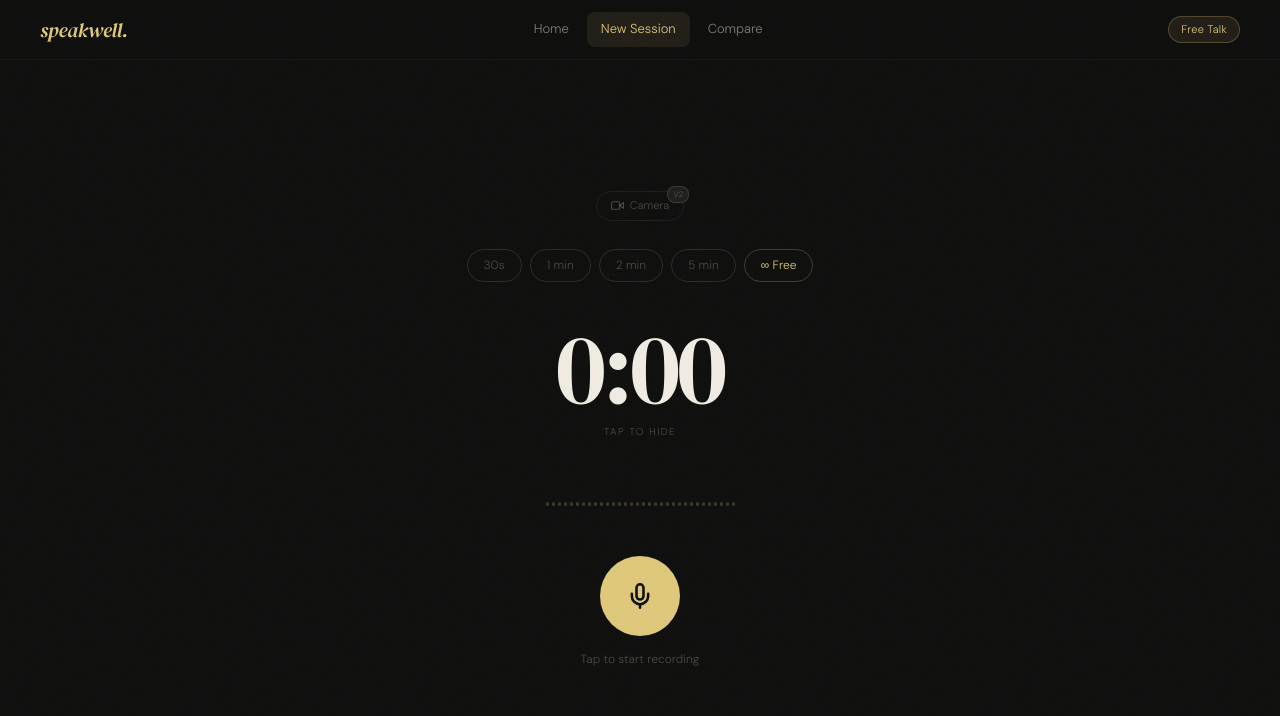
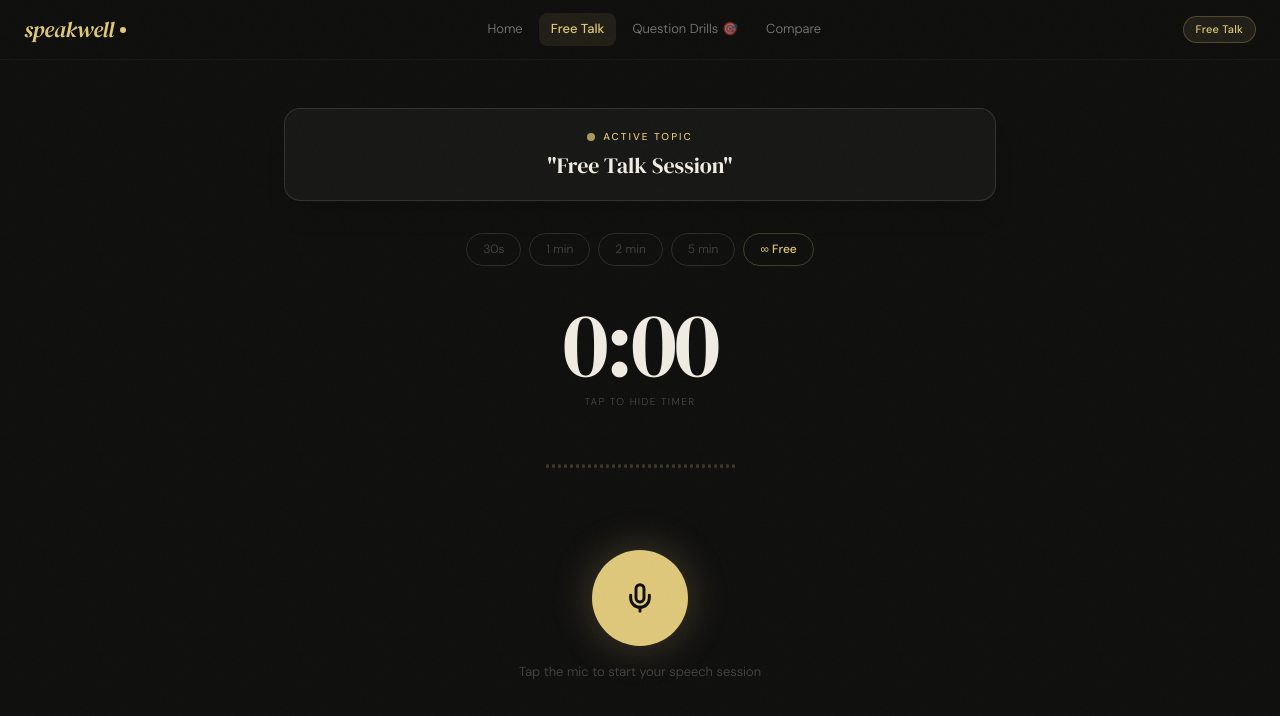
Before and after one commit to ayushkabra/speakwell, a React (Vite) app: page /#/record in a window 1280 px wide. Shown: the top 716 px of the page. Built offline with nearby package versions, Linux system fonts and the light colour scheme.

Commit message:
Fix Pause/Resume, add chip auto-scroll, and revamp Recording Room UI

```diff
--- a/src/components/Topbar.jsx
+++ b/src/components/Topbar.jsx
@@ -4,52 +4,70 @@ import useSessionStore from '../store/useSessionStore';
 export default function Topbar() {
   const location = useLocation();
   const selectedContext = useSessionStore((s) => s.selectedContext);
+  const sessionType = useSessionStore((s) => s.sessionType);
 
-  const showBadge = ['/record', '/processing', '/results'].some((p) =>
+  const showBadge = ['/record', '/drill-record', '/processing', '/results'].some((p) =>
     location.pathname.startsWith(p)
   );
 
   return (
-    <nav className="fixed top-0 left-0 right-0 h-[60px] border-b border-b-border/50 bg-[rgba(14,14,13,0.88)] backdrop-blur-[16px] z-100 flex items-center justify-between px-10">
+    <nav className="fixed top-0 left-0 right-0 h-[60px] border-b border-b-border/50 bg-[rgba(14,14,13,0.92)] backdrop-blur-[16px] z-50 flex items-center justify-between px-6 max-[640px]:px-4">
+      {/* Brand Logo */}
       <NavLink
         to="/"
-        className="font-serif italic text-[20px] text-accent tracking-[-0.01em] cursor-pointer no-underline"
+        className="font-serif italic text-[22px] text-accent tracking-[-0.01em] cursor-pointer no-underline flex items-center gap-1.5"
       >
-        speakwell.
+        speakwell<span className="w-1.5 h-1.5 rounded-full bg-accent inline-block" />
       </NavLink>
 
-      <div className="hidden min-[800px]:flex items-center gap-1">
+      {/* Navigation Links (Desktop & Tablet) */}
+      <div className="flex items-center gap-1 max-[640px]:gap-0.5">
         <NavLink
           to="/"
           end
           className={({ isActive }) =>
-            `text-[13px] px-3.5 py-[7px] rounded-lg cursor-pointer transition-all duration-[180ms] no-underline font-sans font-light ${
+            `text-[13px] px-3 py-[6px] rounded-lg cursor-pointer transition-all duration-[180ms] no-underline font-sans font-light ${
               isActive
-                ? 'text-accent bg-accent-dim'
+                ? 'text-accent bg-accent-dim font-medium'
                 : 'text-text2 hover:text-text hover:bg-surface2'
             }`
           }
         >
           Home
         </NavLink>
+
         <NavLink
           to="/context"
           className={({ isActive }) =>
-            `text-[13px] px-3.5 py-[7px] rounded-lg cursor-pointer transition-all duration-[180ms] no-underline font-sans font-light ${
-              isActive || location.pathname === '/record' || location.pathname === '/processing'
-                ? 'text-accent bg-accent-dim'
+            `text-[13px] px-3 py-[6px] rounded-lg cursor-pointer transition-all duration-[180ms] no-underline font-sans font-light ${
+              isActive || (location.pathname === '/record' && sessionType !== 'drill')
+                ? 'text-accent bg-accent-dim font-medium'
                 : 'text-text2 hover:text-text hover:bg-surface2'
             }`
           }
         >
-          New Session
+          Free Talk
         </NavLink>
+
+        <NavLink
+          to="/drill-setup"
+          className={({ isActive }) =>
+            `text-[13px] px-3 py-[6px] rounded-lg cursor-pointer transition-all duration-[180ms] no-underline font-sans font-light flex items-center gap-1 ${
+              isActive || location.pathname === '/drill-record' || (location.pathname === '/record' && sessionType === 'drill')
+                ? 'text-accent bg-accent-dim font-medium'
+                : 'text-text2 hover:text-text hover:bg-surface2'
+            }`
+          }
+        >
+          Question Drills 🎯
+        </NavLink>
+
         <NavLink
           to="/compare"
           className={({ isActive }) =>
-            `text-[13px] px-3.5 py-[7px] rounded-lg cursor-pointer transition-all duration-[180ms] no-underline font-sans font-light ${
+            `text-[13px] px-3 py-[6px] rounded-lg cursor-pointer transition-all duration-[180ms] no-underline font-sans font-light max-[640px]:hidden ${
               isActive
-                ? 'text-accent bg-accent-dim'
+                ? 'text-accent bg-accent-dim font-medium'
                 : 'text-text2 hover:text-text hover:bg-surface2'
             }`
           }
@@ -58,10 +76,11 @@ export default function Topbar() {
         </NavLink>
       </div>
 
-      <div className="flex items-center gap-2.5">
+      {/* Active Session Context Badge */}
+      <div className="flex items-center gap-2">
         {showBadge && (
-          <div className="text-[11px] bg-accent-dim border border-accent-border text-accent px-3 py-1 rounded-full tracking-[0.02em]">
-            {selectedContext || 'Free Talk'}
+          <div className="text-[11px] bg-accent-dim border border-accent-border text-accent px-3 py-1 rounded-full tracking-[0.02em] font-medium max-w-[140px] truncate">
+            {selectedContext || (sessionType === 'drill' ? 'Question Drill' : 'Free Talk')}
           </div>
         )}
       </div>
--- a/src/pages/Record.jsx
+++ b/src/pages/Record.jsx
@@ -9,11 +9,13 @@ import {
   stopListening,
   destroyRecognition,
 } from '../lib/speechEngine';
-import { computeMetrics, annotateTranscript, getScoreNote } from '../lib/metricsEngine';
+import { computeMetrics, annotateTranscript } from '../lib/metricsEngine';
 import { polishTranscript } from '../lib/apiClient';
 
 function fmt(s) {
-  return Math.floor(s / 60) + ':' + String(s % 60).padStart(2, '0');
+  const m = Math.floor(s / 60);
+  const sec = s % 60;
+  return `${m}:${sec < 10 ? '0' : ''}${sec}`;
 }
 
 const TIMER_PRESETS = [
@@ -34,6 +36,7 @@ export default function Record() {
   const setProcessingStep = useSessionStore((s) => s.setProcessingStep);
 
   const [isRecording, setIsRecording] = useState(false);
+  const [isPaused, setIsPaused] = useState(false);
   const [timerSecs, setTimerSecs] = useState(0); // 0 = freeform
   const [elapsed, setElapsed] = useState(0);
   const [timerHidden, setTimerHidden] = useState(false);
@@ -41,12 +44,14 @@ export default function Record() {
   const [interimText, setInterimText] = useState('');
   const [speechSupported, setSpeechSupported] = useState(true);
   const [showNotice, setShowNotice] = useState('');
-  const [activePreset, setActivePreset] = useState(4); // "Free" index
+  const [activePreset, setActivePreset] = useState(4);
 
   const timerRef = useRef(null);
   const finalTextRef = useRef('');
   const elapsedRef = useRef(0);
   const liveRef = useRef(null);
+
+  const activeTopicDisplay = customContext || selectedContext || 'Free Talk Session';
 
   // Check Speech API support
   useEffect(() => {
@@ -76,23 +81,24 @@ export default function Record() {
     });
   }, []);
 
-  // Timer tick
+  // Timer tick (only increments when recording AND not paused)
   useEffect(() => {
-    if (isRecording) {
+    if (isRecording && !isPaused) {
       timerRef.current = setInterval(() => {
         setElapsed((prev) => {
           const next = prev + 1;
           elapsedRef.current = next;
-          // Auto-stop if countdown reaches 0
           if (timerSecs > 0 && next >= timerSecs) {
             handleStop();
           }
           return next;
         });
       }, 1000);
+    } else {
+      clearInterval(timerRef.current);
     }
     return () => clearInterval(timerRef.current);
-  }, [isRecording, timerSecs]);
+  }, [isRecording, isPaused, timerSecs]);
 
   // Scroll live transcript
   useEffect(() => {
@@ -101,8 +107,10 @@ export default function Record() {
     }
   }, [finalText, interimText]);
 
+  // Start recording from scratch
   const handleStart = () => {
     setIsRecording(true);
+    setIsPaused(false);
     setFinalText('');
     setInterimText('');
     setElapsed(0);
@@ -113,44 +121,64 @@ export default function Record() {
     startListening();
   };
 
+  // Pause speech recognition (PRESERVES transcript & elapsed)
+  const handlePause = () => {
+    stopListening();
+    setIsPaused(true);
+  };
+
+  // Resume speech recognition (CONTINUES recording)
+  const handleResume = () => {
+    setIsPaused(false);
+    startListening();
+  };
+
+  // Reset/Clear recording
+  const handleReset = () => {
+    stopListening();
+    setIsRecording(false);
+    setIsPaused(false);
+    setFinalText('');
+    setInterimText('');
+    setElapsed(0);
+    finalTextRef.current = '';
+    elapsedRef.current = 0;
+  };
+
+  // Stop recording & finish session
   const handleStop = useCallback(async () => {
     setIsRecording(false);
+    setIsPaused(false);
     clearInterval(timerRef.current);
     stopListening();
 
     const raw = finalTextRef.current.trim();
-    const dur = elapsedRef.current;
+    const dur = elapsedRef.current || 1;
 
-    // Navigate to processing
     setProcessing(true);
     setProcessingStep(0);
     navigate('/processing');
 
-    // Step 1: Transcribing
     setProcessingStep(1);
-    await delay(800);
+    await delay(700);
 
-    // Step 2: Analysing
     setProcessingStep(2);
     const metrics = computeMetrics(raw, dur);
-    await delay(800);
+    await delay(700);
 
-    // Step 3: Polished script (Claude API)
     setProcessingStep(3);
-    const ctx = selectedContext || 'Free Talk';
+    const ctx = customContext || selectedContext || 'Free Talk';
     let polished = '';
-    if (raw.length > 20) {
-      polished = await polishTranscript(raw, customContext || ctx);
+    if (raw.length > 15) {
+      polished = await polishTranscript(raw, ctx);
     } else {
-      polished = 'Your recording was too short. Try speaking for at least 20 seconds.';
+      polished = 'Your recording was too short. Try speaking for at least 15–20 seconds.';
     }
     await delay(600);
 
-    // Step 4: Building scorecard
     setProcessingStep(4);
-    await delay(500);
+    await delay(400);
 
-    // Save session
     const session = addSession({
       context: ctx,
       customContext: customContext || '',
@@ -166,10 +194,6 @@ export default function Record() {
     navigate('/results');
   }, [selectedContext, customContext, navigate, addSession, setProcessing, setProcessingStep]);
 
-  const toggleRec = () => {
-    isRecording ? handleStop() : handleStart();
-  };
-
   const displayTime = () => {
     if (timerSecs > 0) {
       const left = Math.max(0, timerSecs - elapsed);
@@ -178,37 +202,32 @@ export default function Record() {
     return fmt(elapsed);
   };
 
+  const wordCount = (finalText + ' ' + interimText).trim().split(/\s+/).filter(Boolean).length;
   const isWarning = timerSecs > 0 && elapsed >= timerSecs * 0.8 && elapsed < timerSecs;
 
   return (
-    <div className="animate-fade-up w-full max-w-[720px] mx-auto px-6 min-h-[calc(100vh-60px)] flex flex-col items-center justify-center text-center gap-0">
-      {/* Speech notice */}
+    <div className="animate-fade-up w-full max-w-[760px] mx-auto px-6 pt-12 pb-20 max-[680px]:px-5 flex flex-col items-center text-center">
+      {/* Speech Notice */}
       {showNotice && (
-        <div className="text-[12px] text-orange bg-orange-dim border border-[rgba(204,159,96,0.2)] px-[18px] py-2 rounded-lg mb-8">
+        <div className="text-[12px] text-orange bg-orange-dim border border-[rgba(204,159,96,0.2)] px-[18px] py-2 rounded-lg mb-6">
           {showNotice}
         </div>
       )}
 
-      {/* Camera button (V2 disabled) */}
-      <div className="mb-7 flex justify-center">
-        <button
-          className="inline-flex items-center gap-1.5 text-[11px] text-text3 border border-border rounded-full py-[5px] px-3.5 cursor-pointer bg-transparent relative transition-all duration-[180ms] hover:border-border-md"
-          title="📷 Camera analysis coming in V2 — body language, eye contact & more."
-        >
-          <svg width="13" height="13" viewBox="0 0 24 24" fill="none" stroke="currentColor" strokeWidth="2">
-            <path d="M23 7l-7 5 7 5V7z" />
-            <rect x="1" y="5" width="15" height="14" rx="2" />
-          </svg>
-          Camera
-          <span className="absolute -top-1.5 -right-1.5 text-[8px] bg-surface2 border border-border-md rounded-lg px-[5px] py-[1px] text-text3">
-            V2
-          </span>
-        </button>
+      {/* Active Topic Banner */}
+      <div className="w-full mb-8 p-5 bg-surface border border-border-md rounded-2xl shadow-xl relative overflow-hidden">
+        <div className="text-[10px] tracking-[0.2em] uppercase text-accent font-medium mb-1.5 flex items-center justify-center gap-2">
+          <span className="w-2 h-2 rounded-full bg-accent animate-pulse inline-block" />
+          Active Topic
+        </div>
+        <h2 className="font-serif text-[22px] text-text font-normal leading-[1.3] max-w-[600px] mx-auto">
+          "{activeTopicDisplay}"
+        </h2>
       </div>
 
-      {/* Timer presets */}
+      {/* Timer Presets (when not recording) */}
       {!isRecording && (
-        <div className="flex gap-2 mb-9 justify-center flex-wrap">
+        <div className="flex gap-2 mb-8 justify-center flex-wrap">
           {TIMER_PRESETS.map((p, i) => (
             <button
               key={p.label}
@@ -216,10 +235,9 @@ export default function Record() {
                 setTimerSecs(p.secs);
                 setActivePreset(i);
               }}
-              className={`text-[12px] px-4 py-1.5 border rounded-full cursor-pointer bg-transparent font-sans transition-all duration-[180ms]
-                ${
+              className={`text-[12px] px-4 py-1.5 border rounded-full cursor-pointer bg-transparent font-sans transition-all duration-[180ms] ${
                 activePreset === i
-                    ? 'border-accent-border text-accent bg-accent-dim'
+                  ? 'border-accent-border text-accent bg-accent-dim font-medium'
                   : 'border-border-md text-text3 hover:border-border-hi hover:text-text'
               }`}
             >
@@ -229,70 +247,105 @@ export default function Record() {
         </div>
       )}
 
-      {/* Big timer */}
+      {/* Big Display Timer */}
       <div
         onClick={() => setTimerHidden(!timerHidden)}
-        className={`font-serif text-[100px] leading-none tracking-[-0.03em] cursor-pointer select-none transition-all duration-400 mb-1.5
-          ${isWarning ? 'text-orange' : 'text-text'}
-          ${timerHidden ? 'opacity-[0.07]' : ''}`}
+        className={`font-serif text-[92px] leading-none tracking-[-0.03em] cursor-pointer select-none transition-all duration-300 mb-1 ${
+          isWarning ? 'text-orange animate-pulse' : 'text-text'
+        } ${timerHidden ? 'opacity-[0.08]' : ''}`}
       >
         {displayTime()}
       </div>
       <div
         onClick={() => setTimerHidden(!timerHidden)}
-        className="text-[10px] text-text3 tracking-[0.14em] uppercase cursor-pointer mb-10"
+        className="text-[10px] text-text3 tracking-[0.14em] uppercase cursor-pointer mb-8"
       >
-        tap to {timerHidden ? 'show' : 'hide'}
+        tap to {timerHidden ? 'show' : 'hide'} timer
       </div>
 
-      {/* Waveform */}
-      <WaveForm isActive={isRecording} />
+      {/* Audio Waveform & Live Stats */}
+      <div className="mb-6 w-full flex flex-col items-center">
+        <WaveForm isActive={isRecording && !isPaused} />
+        {isRecording && (
+          <div className="flex items-center gap-4 text-[12px] text-text3 mt-3">
+            <span>Words: <strong className="text-text">{wordCount}</strong></span>
+            <span>·</span>
+            <span>Status: <strong className={isPaused ? 'text-amber-400' : 'text-green'}>{isPaused ? 'Paused' : 'Recording'}</strong></span>
+          </div>
+        )}
+      </div>
 
-      {/* Live transcript */}
+      {/* Live Transcript Display Box */}
       {(finalText || interimText) && (
         <div
           ref={liveRef}
-          className="w-full max-w-[580px] min-h-[60px] max-h-[200px] overflow-y-auto bg-surface border border-border-md rounded-[14px] p-[18px_24px] text-[15px] leading-[1.85] text-text2 italic text-left mb-9"
+          className="w-full max-w-[620px] min-h-[80px] max-h-[220px] overflow-y-auto bg-surface border border-border-md rounded-2xl p-[20px_24px] text-[15px] leading-[1.85] text-text2 italic text-left mb-8 shadow-inner"
         >
-          <span>{finalText}</span>
-          <span className="text-text3">{interimText}</span>
+          <span className="text-text">{finalText}</span>
+          <span className="text-text3"> {interimText}</span>
         </div>
       )}
 
-      {/* Recording indicator */}
-      {isRecording && (
-        <div className="flex items-center gap-2 text-[11px] text-text3 tracking-[0.14em] uppercase mb-7">
-          <span className="w-[7px] h-[7px] rounded-full bg-red animate-blink" />
-          <span>Recording</span>
-        </div>
-      )}
-
-      {/* Mic button */}
-      <div className="flex flex-col items-center gap-3.5">
+      {/* Glowing Mic & Controls */}
+      <div className="flex flex-col items-center gap-4 mt-2">
+        {!isRecording ? (
           <button
-          onClick={toggleRec}
+            onClick={handleStart}
             disabled={!speechSupported}
-          className={`w-20 h-20 rounded-full border-none cursor-pointer flex items-center justify-center transition-all duration-200 relative active:scale-[0.92]
-            ${isRecording ? 'bg-red' : 'bg-accent'}
-            ${!speechSupported ? 'opacity-50 cursor-not-allowed' : ''}`}
+            className={`w-24 h-24 rounded-full border-none cursor-pointer flex items-center justify-center transition-all duration-300 relative shadow-[0_0_40px_rgba(223,200,122,0.25)] hover:shadow-[0_0_60px_rgba(223,200,122,0.45)] hover:scale-105 active:scale-95 bg-accent ${
+              !speechSupported ? 'opacity-50 cursor-not-allowed' : ''
+            }`}
           >
-          {isRecording ? (
-            <>
-              <svg width="28" height="28" viewBox="0 0 24 24">
-                <rect x="6" y="6" width="12" height="12" rx="2" fill="#0e0e0d" />
-              </svg>
-              <span className="absolute -inset-3.5 rounded-full border border-[rgba(204,122,100,0.25)] animate-ripple" />
-            </>
-          ) : (
-            <svg width="28" height="28" viewBox="0 0 24 24" fill="none" stroke="#0e0e0d" strokeWidth="2.2" strokeLinecap="round" strokeLinejoin="round">
+            <svg width="32" height="32" viewBox="0 0 24 24" fill="none" stroke="#0e0e0d" strokeWidth="2.2" strokeLinecap="round" strokeLinejoin="round">
               <path d="M12 2a3 3 0 0 0-3 3v7a3 3 0 0 0 6 0V5a3 3 0 0 0-3-3z" />
               <path d="M19 10v2a7 7 0 0 1-14 0v-2" />
               <line x1="12" y1="19" x2="12" y2="22" />
             </svg>
+          </button>
+        ) : (
+          <div className="flex items-center gap-4">
+            {/* Pause / Resume Button */}
+            {isPaused ? (
+              <button
+                onClick={handleResume}
+                className="inline-flex items-center gap-2 bg-accent text-[#0e0e0d] border-none rounded-xl px-6 py-3 font-sans text-[14px] font-medium cursor-pointer transition-all hover:opacity-90 active:scale-95"
+              >
+                ▶ Resume Recording
+              </button>
+            ) : (
+              <button
+                onClick={handlePause}
+                className="inline-flex items-center gap-2 bg-amber-500/15 text-amber-300 border border-amber-500/30 rounded-xl px-6 py-3 font-sans text-[14px] font-medium cursor-pointer transition-all hover:bg-amber-500/25 active:scale-95"
+              >
+                ⏸ Pause
+              </button>
             )}
+
+            {/* Stop & Analyze Button */}
+            <button
+              onClick={handleStop}
+              className="inline-flex items-center gap-2 bg-red-500/20 text-red-300 border border-red-500/40 rounded-xl px-7 py-3 font-sans text-[14px] font-medium cursor-pointer transition-all hover:bg-red-500/30 active:scale-95"
+            >
+              ⏹ Finish & Analyze →
             </button>
-        <div className="text-[12px] text-text3">
-          {isRecording ? 'Tap to stop' : 'Tap to start recording'}
+
+            {/* Reset Button */}
+            <button
+              onClick={handleReset}
+              title="Discard & Reset"
+              className="text-[13px] text-text3 hover:text-text bg-surface border border-border p-3 rounded-xl cursor-pointer transition-all"
+            >
+              🔄 Reset
+            </button>
+          </div>
+        )}
+
+        <div className="text-[13px] text-text3">
+          {isRecording
+            ? isPaused
+              ? 'Recording paused — click Resume or Finish'
+              : 'Recording in progress... speak freely'
+            : 'Tap the mic to start your speech session'}
         </div>
       </div>
     </div>
```
Also changed, not shown: src/pages/Context.jsx (+14 -4 lines), src/pages/DrillRecord.jsx (+24 -0 lines), src/pages/Results.jsx (+35 -6 lines). Lines whose indentation alone changed are shown as unchanged.
